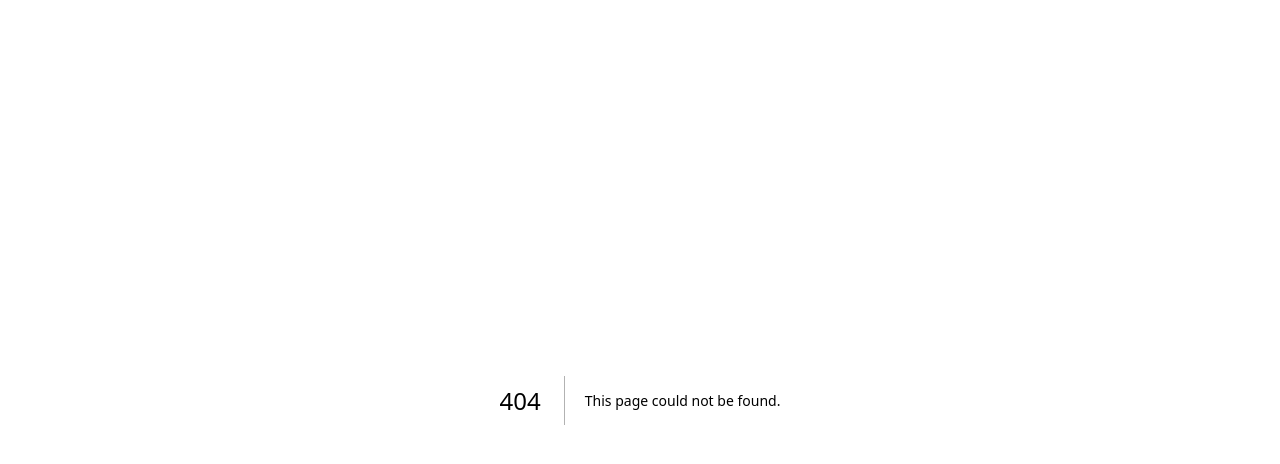
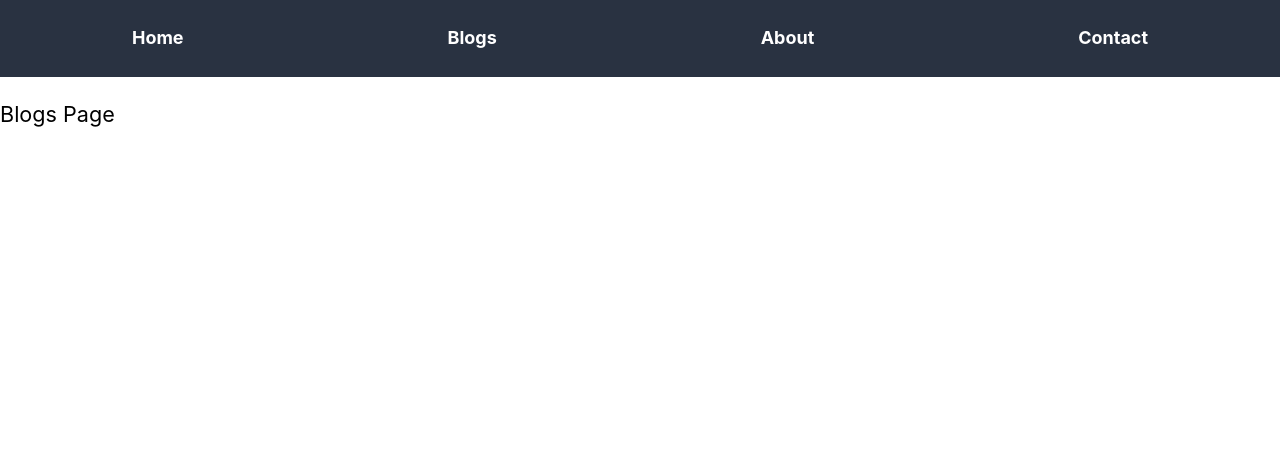
Before and after one commit to NJIT-WIS/project-2-team-dry, a Next.js app: page /Blogs in a window 1280 px wide. Before the commit this address had no page. Shown: the top 464 px of the page. Built offline with nearby package versions, Linux system fonts and the light colour scheme.

Commit message:
add blogs page and image

```diff
--- /dev/null
+++ b/pages/Blogs.js
@@ -0,0 +1,17 @@
+import React from 'react'
+import Head from 'next/head'
+import utilStyles from '../styles/utils.module.css'
+import Layout, { siteTitle } from '../components/layout'
+
+export default function Blogs() {
+  return (
+      <Layout home>
+        <Head>
+            <title>MyWebClass.org | Blogs</title>
+        </Head>
+        <section className={utilStyles.headingMd}>
+            <p>Blogs Page</p>
+        </section>
+      </Layout>
+  )
+}
```
Also changed, not shown: public/images/classroom.png (added).
